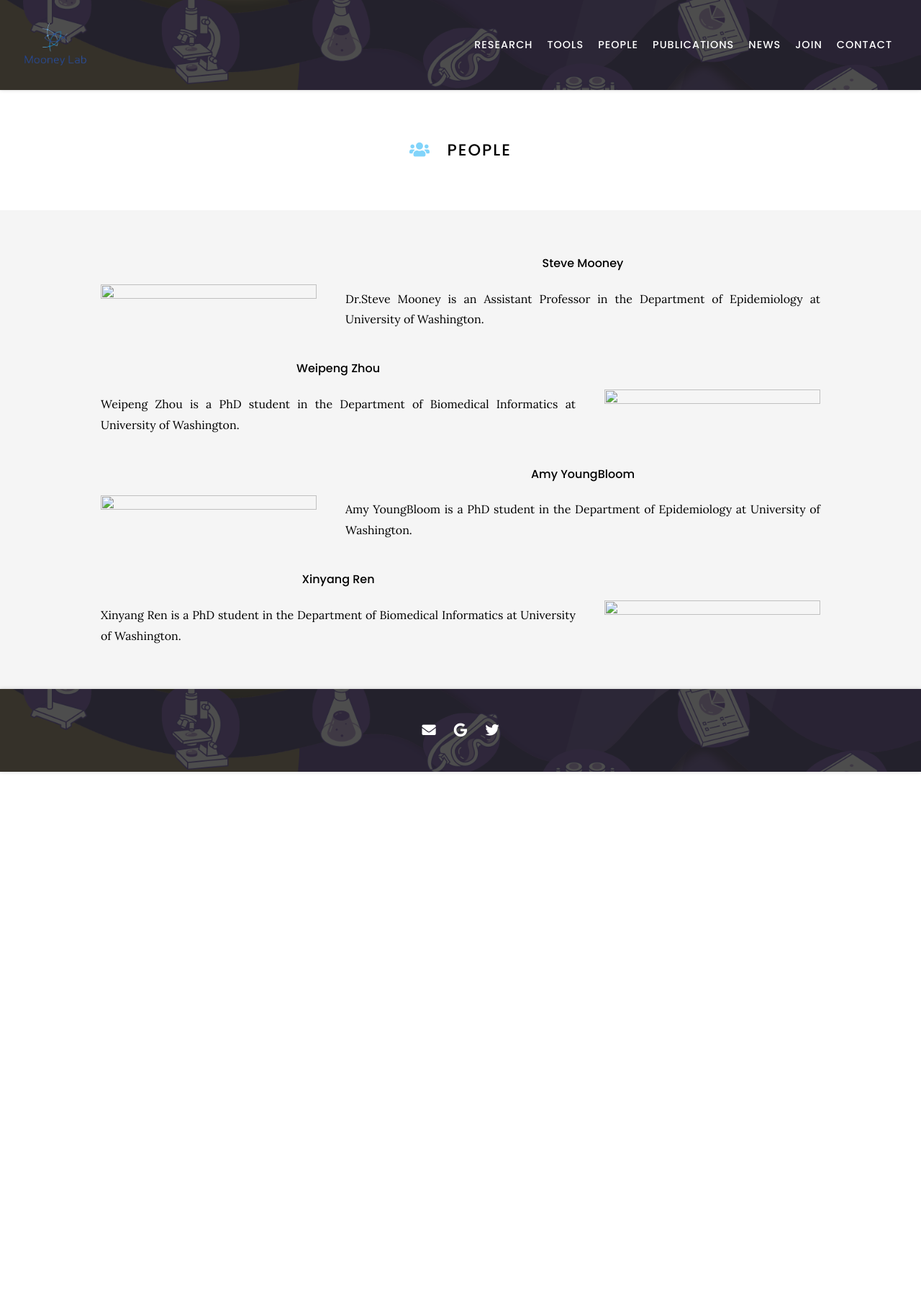
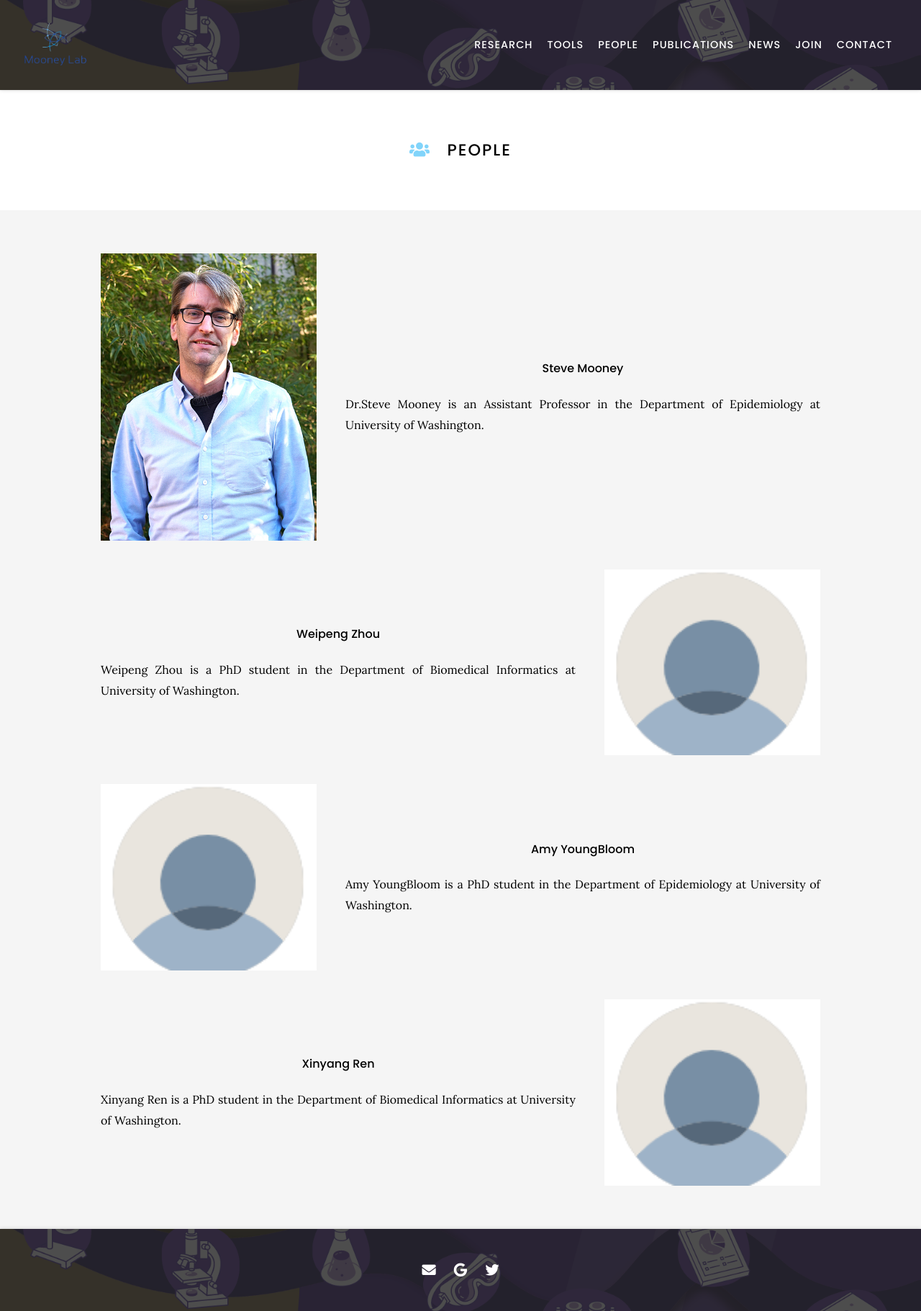
Before and after one commit to xinyangr/mooney_lab.github.io, a Jekyll site: the page built from people/index.md, in a window 1280 px wide. Shown: the whole page at 72% size. Built offline with Jekyll 4.4.1, drawn with Linux system fonts in a browser that asks for light colours; nearby versions of some CDN libraries; before the commit the page ends 1072 px from its top, so only the background shows below that.

Commit message:
Update index.md

```diff
--- a/people/index.md
+++ b/people/index.md
@@ -10,24 +10,28 @@ nav:
 
 {%
   include feature.html
+  image="images/people/Steve_Mooney.jpeg"
   headline="Steve Mooney"
   text="Dr.Steve Mooney is an Assistant Professor in the Department of Epidemiology at University of Washington."
 %}
 
 {%
   include feature.html
+  image="images/people/Blank.png"
   headline="Weipeng Zhou"
   text="Weipeng Zhou is a PhD student in the Department of Biomedical Informatics at University of Washington."
 %}
 
 {%
   include feature.html
+  image="images/people/Blank.png"
   headline="Amy YoungBloom"
   text="Amy YoungBloom is a PhD student in the Department of Epidemiology at University of Washington."
 %}
 
 {%
   include feature.html
+  image="images/people/Blank.png"
   headline="Xinyang Ren"
   text="Xinyang Ren is a PhD student in the Department of Biomedical Informatics at University of Washington."
 %}
```
